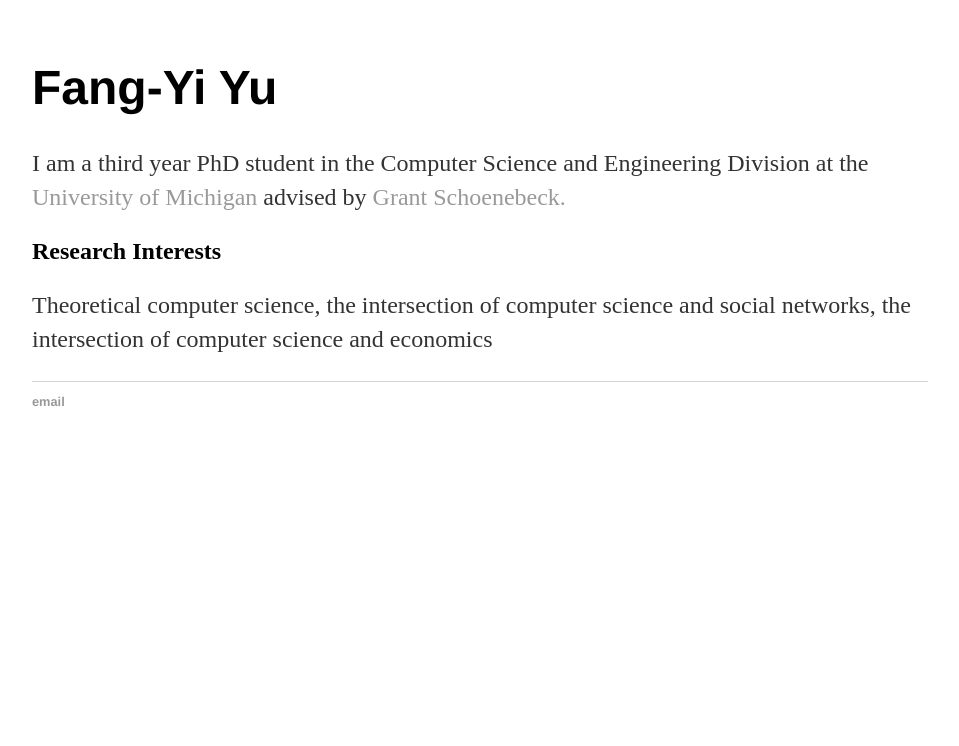
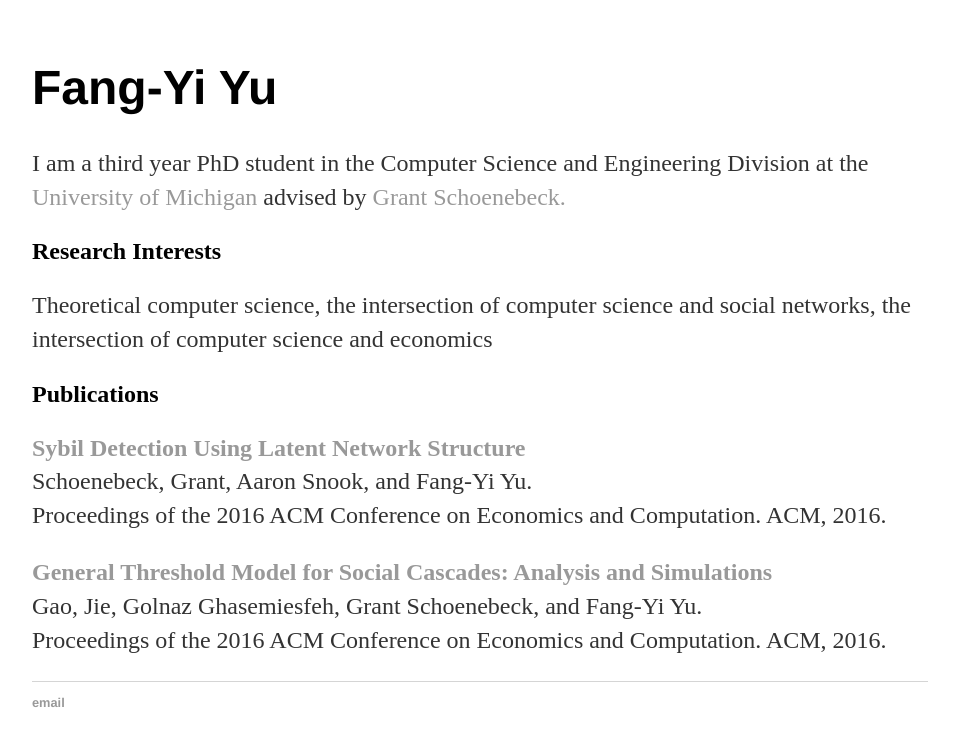
Before and after one commit to ericswatch/ericswatch.github.io, a Jekyll site: the page built from index.html, in a window 1280 px wide. Shown: the top 746 px of the page, without its empty margins (160-1119 px from the left). Built offline with Jekyll 4.4.1, drawn with Linux system fonts in a browser that asks for light colours.

Commit message:
Update index.html

```diff
--- a/index.html
+++ b/index.html
@@ -10,4 +10,14 @@
 <h2>Research Interests</h2>
 
 <p>Theoretical computer science, the intersection of computer science and social networks, the intersection of computer science and economics</p>
+
+<h2>Publications</h2>
+	<p><strong><a href="papers/ComplexSybil.html">Sybil Detection Using Latent Network Structure</a></strong><br>
+	Schoenebeck, Grant, Aaron Snook, and Fang-Yi Yu.<br>
+	Proceedings of the 2016 ACM Conference on Economics and Computation. ACM, 2016.<br></p>
+
+
+	<p><strong><a href="papers/GenThreshonPA.html">General Threshold Model for Social Cascades: Analysis and Simulations</a></strong><br>
+	Gao, Jie, Golnaz Ghasemiesfeh, Grant Schoenebeck, and Fang-Yi Yu. <br>
+Proceedings of the 2016 ACM Conference on Economics and Computation. ACM, 2016.<br></p>
 </div><!-- /.blurb -->
```
